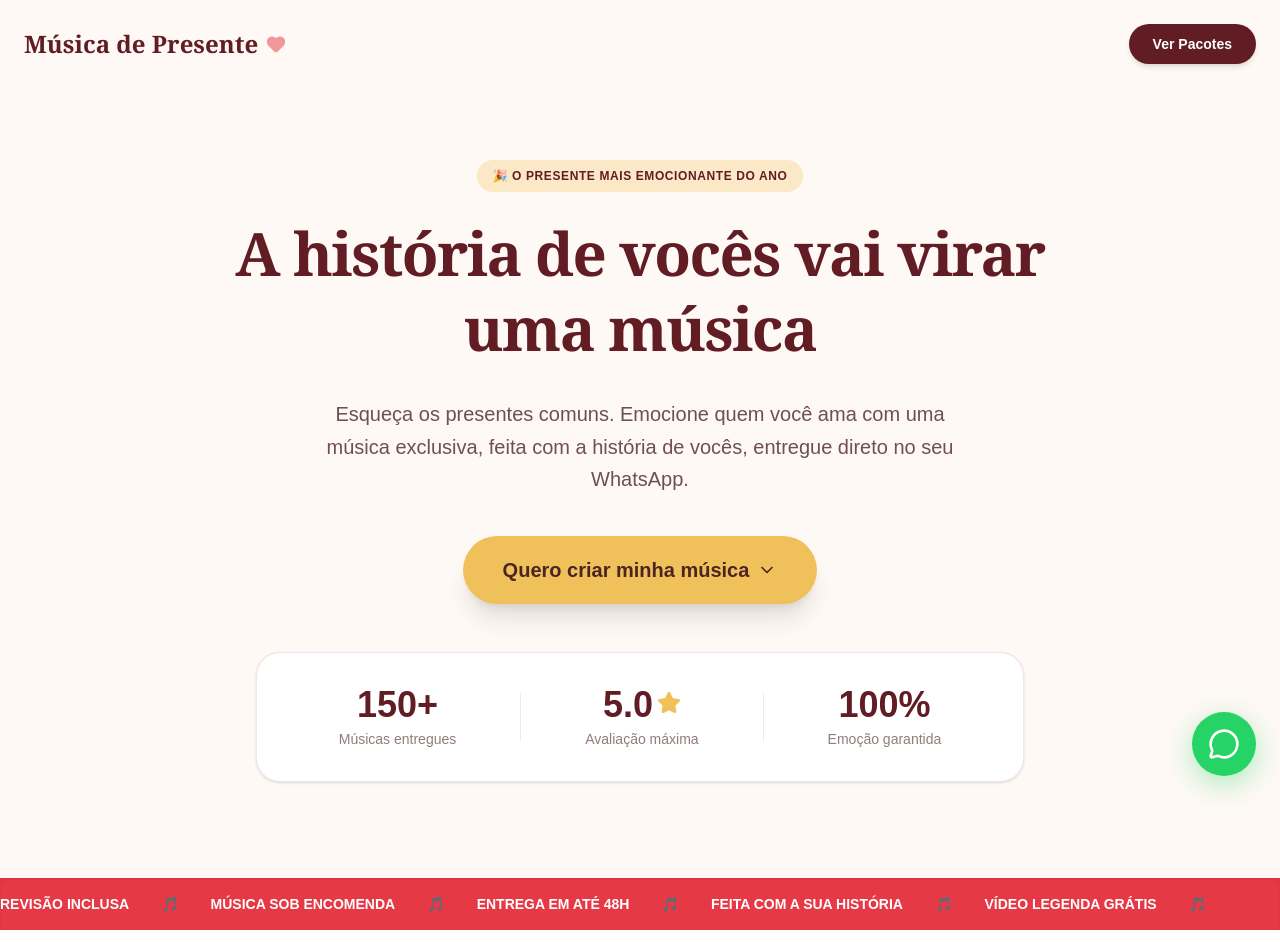
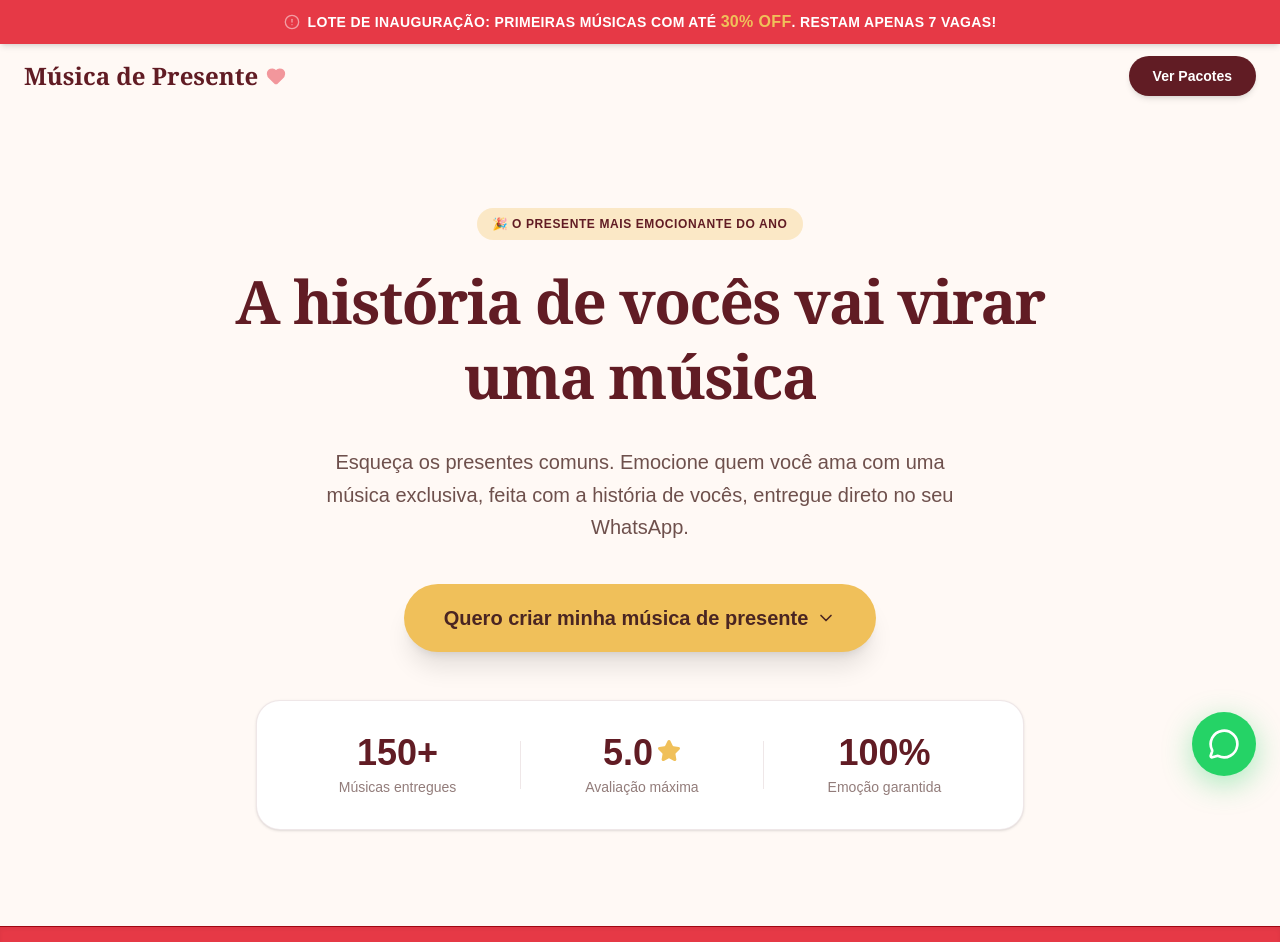
Before and after one commit to henriquezanchi/musica-de-presente, a Next.js app: page / in a window 1280 px wide. Shown: the top 942 px of the page. Built offline with nearby package versions, Linux system fonts and the light colour scheme; a web font is replaced by a local one.

Commit message:
tailwind

```diff
--- a/app/config.ts
+++ b/app/config.ts
@@ -19,7 +19,8 @@ export const siteConfig = {
     {
       id: "essencial",
       name: "Pacote Essencial",
-      price: "R$ 99",
+      price: "R$ 79",
+      originalPrice: "R$ 99",
       description: "O presente perfeito para surpreender hoje.",
       badge: null,
       highlight: false,
@@ -33,13 +34,14 @@ export const siteConfig = {
     {
       id: "lembranca",
       name: "Pacote Lembrança",
-      price: "R$ 179",
-      description: "Suas fotos preferidas no fundo do vídeo.",
+      price: "R$ 129",
+      originalPrice: "R$ 179",
+      description: "Áudio em alta qualidade e letra animada na tela.",
       badge: null,
       highlight: false,
       features: [
-        "Música Personalizada (MP3)",
-        "Vídeo Legenda com SUAS FOTOS",
+        "Música Masterizada (WAV + MP3)",
+        "Vídeo Legenda Premium Animado",
         "Entrega em até 48 horas"
       ],
       checkoutUrl: "https://mpago.li/2kPxs2u"
@@ -47,7 +49,8 @@ export const siteConfig = {
     {
       id: "premium",
       name: "Emoção Premium",
-      price: "R$ 199",
+      price: "R$ 149",
+      originalPrice: "R$ 199",
       description: "A experiência mais completa e inesquecível.",
       badge: "MAIS VENDIDO",
       highlight: true,
@@ -71,7 +74,7 @@ export const siteConfig = {
     badge: "O PRESENTE MAIS EMOCIONANTE DO ANO",
     title: "A história de vocês vai virar uma música",
     subtitle: "Esqueça os presentes comuns. Emocione quem você ama com uma música exclusiva, feita com a história de vocês, entregue direto no seu WhatsApp.",
-    ctaText: "Quero criar minha música",
+    ctaText: "Quero criar minha música de presente",
     tagline: "Uma lembrança única que fica para sempre.",
   },
 
@@ -126,7 +129,6 @@ export const siteConfig = {
     ]
   },
 
-  // NOVA SEÇÃO ADICIONADA AQUI
   formPreview: {
     badge: "SEM COMPLICAÇÃO",
     title: "Como vamos saber a sua história?",
--- a/app/page.tsx
+++ b/app/page.tsx
@@ -3,7 +3,7 @@
 import { useState } from 'react';
 import { siteConfig } from "./config";
 import Waveform from "./Waveform";
-import { ChevronDown, LucideIcon, X, Play, Star, Check, MessageCircle, Heart, Users, PenLine, Sparkles, BookOpen, Music } from 'lucide-react';
+import { ChevronDown, LucideIcon, X, Play, Star, Check, MessageCircle, Heart, Users, PenLine, Sparkles, BookOpen, Music, AlertCircle } from 'lucide-react';
 import Formulario from './Formulario';
 
 export default function Home() {
@@ -13,7 +13,15 @@ export default function Home() {
   const [openFaq, setOpenFaq] = useState<number | null>(null);
 
   return (
-    <main className="min-h-screen font-sans bg-[#FFF9F5] text-[#4A2522] relative pt-24 pb-20">
+    <main className="min-h-screen font-sans bg-[#FFF9F5] text-[#4A2522] relative pt-20 pb-20">
+
+      {/* BANNER PROMOCIONAL DE INAUGURAÇÃO */}
+      <div className="fixed top-0 left-0 w-full bg-[#E63946] text-white py-2.5 z-50 shadow-md">
+        <div className="max-w-7xl mx-auto px-4 flex items-center justify-center gap-2 text-xs md:text-sm font-bold uppercase tracking-wide">
+          <AlertCircle className="w-4 h-4 animate-pulse" />
+          <span>Lote de Inauguração: Primeiras músicas com até <span className="text-[#F0C05A] text-base">30% OFF</span>. Restam apenas 7 vagas!</span>
+        </div>
+      </div>
 
       {/* BOTÃO FLUTUANTE DO WHATSAPP (Sempre visível) */}
       <a
@@ -30,7 +38,7 @@ export default function Home() {
       </a>
 
       {/* HEADER AMIGÁVEL */}
-      <header className="absolute top-0 left-0 w-full z-40 px-6 py-6 flex items-center justify-between max-w-7xl mx-auto right-0">
+      <header className="absolute top-10 left-0 w-full z-40 px-6 py-4 flex items-center justify-between max-w-7xl mx-auto right-0">
         <div className="text-2xl font-serif font-bold text-[#611C24] flex items-center gap-2">
            Música de Presente <Heart className="w-5 h-5 text-[#E63946] fill-[#E63946] animate-pulse" />
         </div>
@@ -44,9 +52,9 @@ export default function Home() {
       {selectedPlan && <Formulario plan={selectedPlan} onClose={() => setSelectedPlan(null)} />}
 
       {/* 1. HERO SECTION (Focada no Emocional e na Clareza) */}
-      <section className="relative w-full py-10 md:py-16 px-4 flex flex-col items-center text-center">
+      <section className="relative w-full pt-20 md:pt-28 pb-16 px-4 flex flex-col items-center text-center">
         <div className="relative z-10 flex flex-col items-center max-w-4xl mx-auto">
-            <span className="bg-[#F0C05A]/30 text-[#611C24] text-xs font-bold uppercase tracking-wider mb-6 px-4 py-2 rounded-full inline-block">
+            <span className="bg-[#F0C05A]/30 text-[#611C24] text-xs font-bold uppercase tracking-wider mb-6 px-4 py-2 rounded-full inline-block mt-4">
                 🎉 {hero.badge}
             </span>
 
@@ -87,9 +95,12 @@ export default function Home() {
       </section>
 
       {/* 2. FAIXA COLORIDA (Separador Animado) */}
-      <div className="bg-[#E63946] text-white py-4 overflow-hidden flex whitespace-nowrap mt-8 shadow-inner">
-        <div className="animate-marquee flex gap-8 min-w-full pr-8">
-          {marquee.map((item, i) => <span key={i} className="text-sm font-bold uppercase flex items-center gap-8">{item} <span>🎵</span></span>)}
+      <div className="bg-[#E63946] text-white py-4 flex overflow-hidden whitespace-nowrap mt-8 shadow-inner border-y border-red-800">
+        <div className="animate-marquee flex gap-8 min-w-full shrink-0 items-center justify-around pr-8">
+          {marquee.map((item, i) => <span key={`linha1-${i}`} className="text-sm font-bold uppercase flex items-center gap-8">{item} <span>🎵</span></span>)}
+        </div>
+        <div className="animate-marquee flex gap-8 min-w-full shrink-0 items-center justify-around pr-8" aria-hidden="true">
+          {marquee.map((item, i) => <span key={`linha2-${i}`} className="text-sm font-bold uppercase flex items-center gap-8">{item} <span>🎵</span></span>)}
         </div>
       </div>
 
@@ -192,7 +203,7 @@ export default function Home() {
         </div>
       </section>
 
-      {/* 6. NOVA SEÇÃO: PREVIEW DO FORMULÁRIO */}
+      {/* 6. PREVIEW DO FORMULÁRIO */}
       <section className="py-24 px-4 bg-white relative border-t border-gray-100">
         <div className="max-w-5xl mx-auto text-center">
           <p className="text-[#E63946] font-bold text-sm mb-4 uppercase">{formPreview.badge}</p>
@@ -200,7 +211,6 @@ export default function Home() {
           <p className="text-[#4A2522]/80 text-lg mb-12 max-w-2xl mx-auto">{formPreview.subtitle}</p>
 
           <div className="bg-[#FFF9F5] p-8 md:p-12 rounded-[2rem] border border-[#611C24]/10 text-left shadow-sm max-w-4xl mx-auto relative overflow-hidden">
-            {/* Decoração de fundo sutil */}
             <Music className="absolute -bottom-10 -right-10 w-48 h-48 text-[#F0C05A] opacity-10 rotate-12 pointer-events-none" />
 
             <div className="grid grid-cols-1 md:grid-cols-2 gap-x-8 gap-y-6 relative z-10">
@@ -239,7 +249,6 @@ export default function Home() {
 
             </div>
 
-            {/* O quinto item centralizado */}
             <div className="flex gap-4 items-start bg-white p-5 rounded-2xl shadow-sm border border-gray-100 mt-6 max-w-md mx-auto relative z-10">
                 <div className="bg-[#F0C05A]/20 p-3 rounded-full text-[#611C24]"><Music className="w-6 h-6" /></div>
                 <div>
@@ -248,7 +257,6 @@ export default function Home() {
                 </div>
             </div>
 
-            {/* Aviso da IA */}
             <div className="mt-8 bg-[#E8F5E9] p-5 rounded-2xl border border-[#A5D6A7] text-center flex items-center justify-center gap-3 relative z-10">
                 <Sparkles className="w-6 h-6 text-[#2E7D32]" />
                 <p className="text-[#2E7D32] font-bold text-sm md:text-base">Não se preocupe em escrever bonito! Nós organizamos tudo com rima e emoção.</p>
@@ -258,7 +266,7 @@ export default function Home() {
         </div>
       </section>
 
-      {/* 7. PACOTES (Focado em Conversão) */}
+      {/* 7. PACOTES COM PREÇOS ANCORADOS */}
       <section id="pacotes" className="py-24 px-4 bg-[#611C24] text-center scroll-mt-10">
         <div className="max-w-6xl mx-auto">
           <h2 className="text-4xl md:text-5xl font-serif font-bold text-white mb-16">Escolha o seu pacote</h2>
@@ -277,7 +285,16 @@ export default function Home() {
                   {plan.name}
                 </h3>
                 <p className={`text-sm mb-6 h-10 ${plan.highlight ? 'text-gray-500' : 'text-white/60'}`}>{plan.description}</p>
-                <div className={`text-5xl font-bold mb-8 ${plan.highlight ? 'text-[#611C24]' : 'text-white'}`}>{plan.price}</div>
+
+                {/* PREÇO COM DESCONTO */}
+                <div className={`text-5xl font-bold mb-8 flex items-baseline gap-3 ${plan.highlight ? 'text-[#611C24]' : 'text-white'}`}>
+                  {plan.originalPrice && (
+                    <span className={`text-2xl line-through opacity-50 ${plan.highlight ? 'text-gray-400' : 'text-white/50'}`}>
+                      {plan.originalPrice}
+                    </span>
+                  )}
+                  {plan.price}
+                </div>
 
                 <ul className="flex-1 space-y-4 mb-8">
                   {plan.features.map((feature, i) => (
@@ -347,7 +364,7 @@ export default function Home() {
         </div>
       </section>
 
-      {/* 10. FOOTER SIMPLES E CONFIÁVEL */}
+      {/* 10. FOOTER */}
       <footer className="bg-[#4A2522] text-white pt-16 pb-12 px-6 rounded-t-[3rem] mt-10">
         <div className="max-w-6xl mx-auto flex flex-col items-center text-center gap-8 mb-10">
           <div className="text-2xl font-serif font-bold flex items-center gap-2">
```
Also changed, not shown: app/Formulario.tsx (+18 -5 lines).
